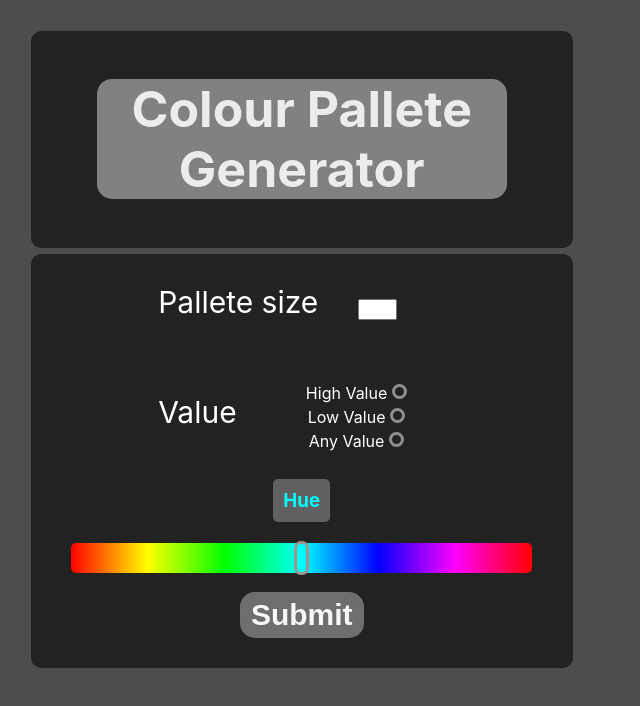
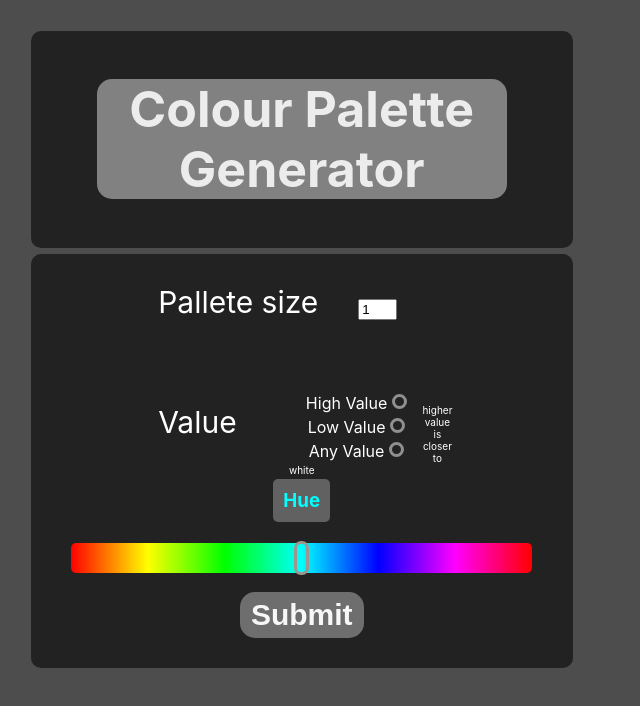
Before and after one commit to TomKeny/thirdapp, a React (Create React App) app: page / in a window 1280 px wide. Shown: the top 706 px of the page, without its empty margins (0-640 px from the left). Built offline with nearby package versions, Linux system fonts and the light colour scheme.

Commit message:
added select previous colour palette

```diff
--- a/src/App.css
+++ b/src/App.css
@@ -106,7 +106,7 @@ body {
 }
 
 #value {
-  width: 60%;
+  width: 80%;
 }
 
 #radioTitle {
@@ -172,3 +172,20 @@ body {
 #Submit:hover {
   background-color: rgb(150, 150, 150);
 }
+
+#colorSelector {
+  height: 30px;
+  float: left;
+  margin-bottom: 10px;
+}
+
+#selectorText {
+  font-weight: bold;
+  margin-top: 5px;
+}
+
+#explainer {
+  color: white;
+  padding-top: 35px;
+  font-size: 10px;
+}
--- a/src/App.js
+++ b/src/App.js
@@ -1,32 +1,40 @@
 import './App.css';
 import { useEffect, useState } from 'react';
-import  ColourNum  from './ColourInfo';
+import ColourNum  from './ColourInfo';
 import ColourBox from "./ColourBox"
+import ColorSelect from './ColorSelect';
 
 
 function App() {
   const [Color, setColor] = useState([])
-  const [Prompt, setPrompt] = useState("")
+  const [Colors,setColors] = useState([])
+  const [PaletteNum,setPaletteNum] = useState(-1)
+  const [Prompt, setPrompt] = useState(1)
   const [LightDark, setLightDark] = useState("")
   const [Hue, setHue] = useState(50)
-  const [ContHeight, setContHeight] = useState(0)
+  const [ContHeight, setContHeight] = useState([])
   const [error, setError] = useState(null)
 
   async function fetchColor() { // API link https://github.com/cheatsnake/xColors-api
     try {
-      const url = 'https://x-colors.yurace.pro/api/random/' + Math.floor((Hue/100) * 360) + "?number=" + Number(Prompt) + "&" + (LightDark != "" && ("type=" + LightDark));
+      const url = 'https://x-colors.yurace.pro/api/random/' + Math.floor((Hue/100) * 360) + "?number=" + Prompt + "&" + (LightDark != "" && ("type=" + LightDark));
       const response = await fetch(url, {mode: "cors"})
       console.log(response)
       if (!response.ok) {
         throw new Error(response.statusText)
       }
       const data = await response.json()
-      if (Number(Prompt) > 1) {
-        setColor([...data])
+      let tempArr
+      if (data.constructor === Array) {
+        tempArr = [...Color,[...data]]
       }
       else {
-        setColor([data])
+        tempArr = [...Color,[data]]
       }
+      setColor(tempArr)
+      setPaletteNum(Color.length)
+      setColors([...Colors, "hsl(" + Math.floor((Hue/100) * 360) + " ,100% ,50%)"])
+
 
     } catch (err) {
       setError("could not fetch data")
@@ -37,7 +45,7 @@ function App() {
   async function submitHandler (e) {
     e.preventDefault()
     await fetchColor()
-    setContHeight(Math.ceil(Number(Prompt) / 4))
+    setContHeight([...ContHeight, Math.ceil(Number(Prompt) / 4)])
     setPrompt("")
   }
 
@@ -49,14 +57,17 @@ function App() {
     <div className="App">
       <div id="leftContainer">
         <div id="bigTitle">
-          <h1 id="title">Colour Pallete Generator</h1>
+          <h1 id="title">Colour Palette Generator</h1>
         </div>
         <div id="fromContainer">
           <ColourNum Prompt={Prompt} setPrompt={setPrompt} setLightDark={setLightDark} Hue={Hue} setHue={setHue} submitHandler={submitHandler} />
         </div>
       </div>
-      {Color.length != 0 && <div id="colorsContainer" style={{aspectRatio: "4/" + ContHeight}}>
-        {Color.map(function(color,index) {
+      {Color.length != 0 && <div id="colorsContainer" style={{aspectRatio: "4/" + ContHeight[PaletteNum]}}>
+        {Colors.map(function(Colour,index) {
+          return <ColorSelect Colour={Colour} setPaletteNum={setPaletteNum} index={index} length={Color.length}/>
+        })}
+        {Color[PaletteNum].map(function(color,index) {
           return <ColourBox color={color} />
         })}
       </div>}
--- /dev/null
+++ b/src/ColorSelect.js
@@ -0,0 +1,10 @@
+function ColorSelect ({Colour, setPaletteNum, index, length}) {
+
+    return (
+        <div id="colorSelector" style={{backgroundColor: Colour, width: 100/length + "%"}} onClick={() => setPaletteNum(index)}>
+            <p id="selectorText">{index + 1}</p>
+        </div>
+    )
+}
+
+export default ColorSelect
--- a/src/ColourInfo.js
+++ b/src/ColourInfo.js
@@ -28,6 +28,7 @@ function ColourNum ({Prompt, setPrompt, setLightDark, Hue, setHue, submitHandler
                             <label htmlFor="both" className="formText" id="radioValue">Any Value</label>
                             <input type="radio" id="both" name="LightDark" value="" className="radioButton"></input>
                         </div>
+                        <p id="explainer">higher value is closer to white</p>
                     </div>
                 </div>
                 <h3 style={{color: "hsl(" + Math.floor((Hue/100) * 360) + " ,100% ,50%)"}} id="hueTitle">Hue</h3>
```
